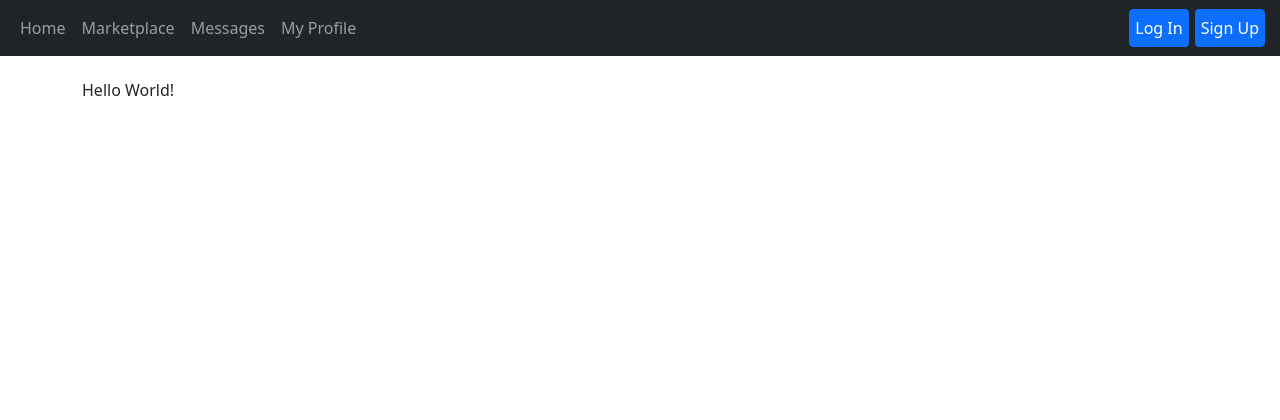
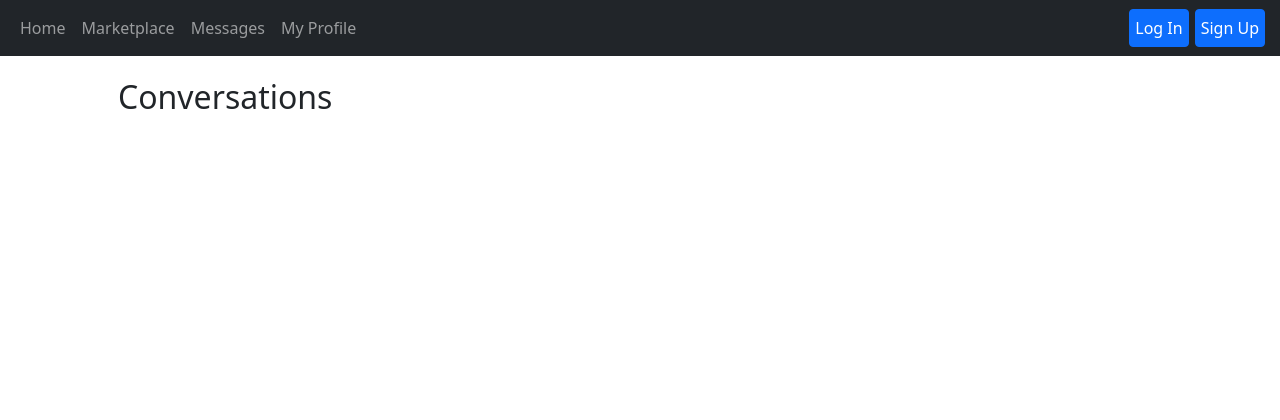
Before and after one commit to cgupta2002/SPDFinalProject, a Flask app: page /messages in a window 1280 px wide. Shown: the top 420 px of the page. Run offline with Flask 3, Linux system fonts and the light colour scheme.

Commit message:
Added template for listing user conversations in messages

```diff
--- a/templates/message.html
+++ b/templates/message.html
@@ -1,12 +1,16 @@
 {% extends 'base.html' %}
-{% block title %} Home {% endblock %}
-{% block content%}
-<main class="d-inline-flex p-5 align-items-end">
-    <div class="container">
-        <div class="row">
-            <p> Hello World!</p>
-        </div>
-    </div>
+{% block title %}Messages{% endblock %}
+{% block content %}
+<main class="container p-5">
+    <h2>Conversations</h2>
+    <ul class="list-group">
+        {% for conversation in conversations %}
+        <li class="list-group-item">
+            <a href="{{ url_for('conversation', other_user_id=conversation.user_id) }}">
+                {{ conversation.name }}
+            </a>
+        </li>
+        {% endfor %}
+    </ul>
 </main>
-
 {% endblock %}
```
